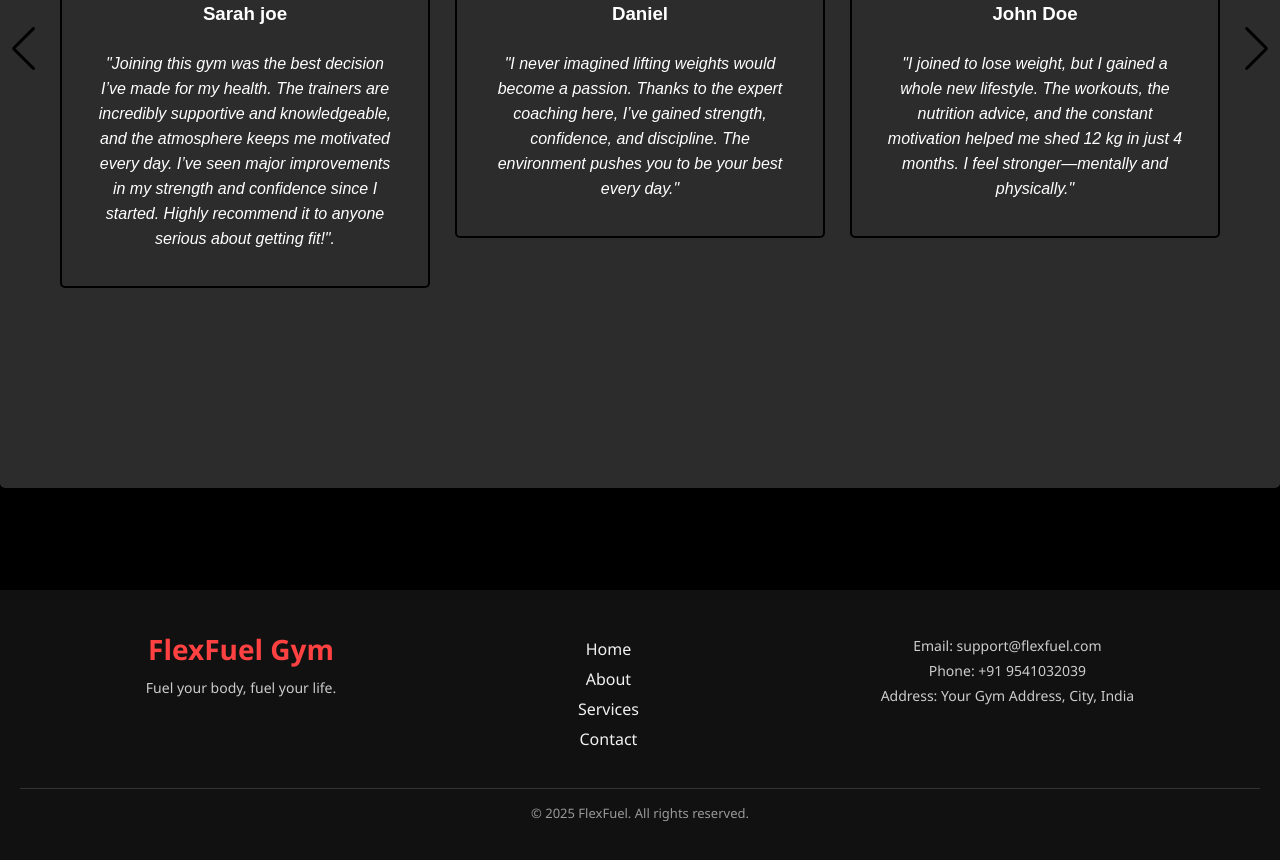
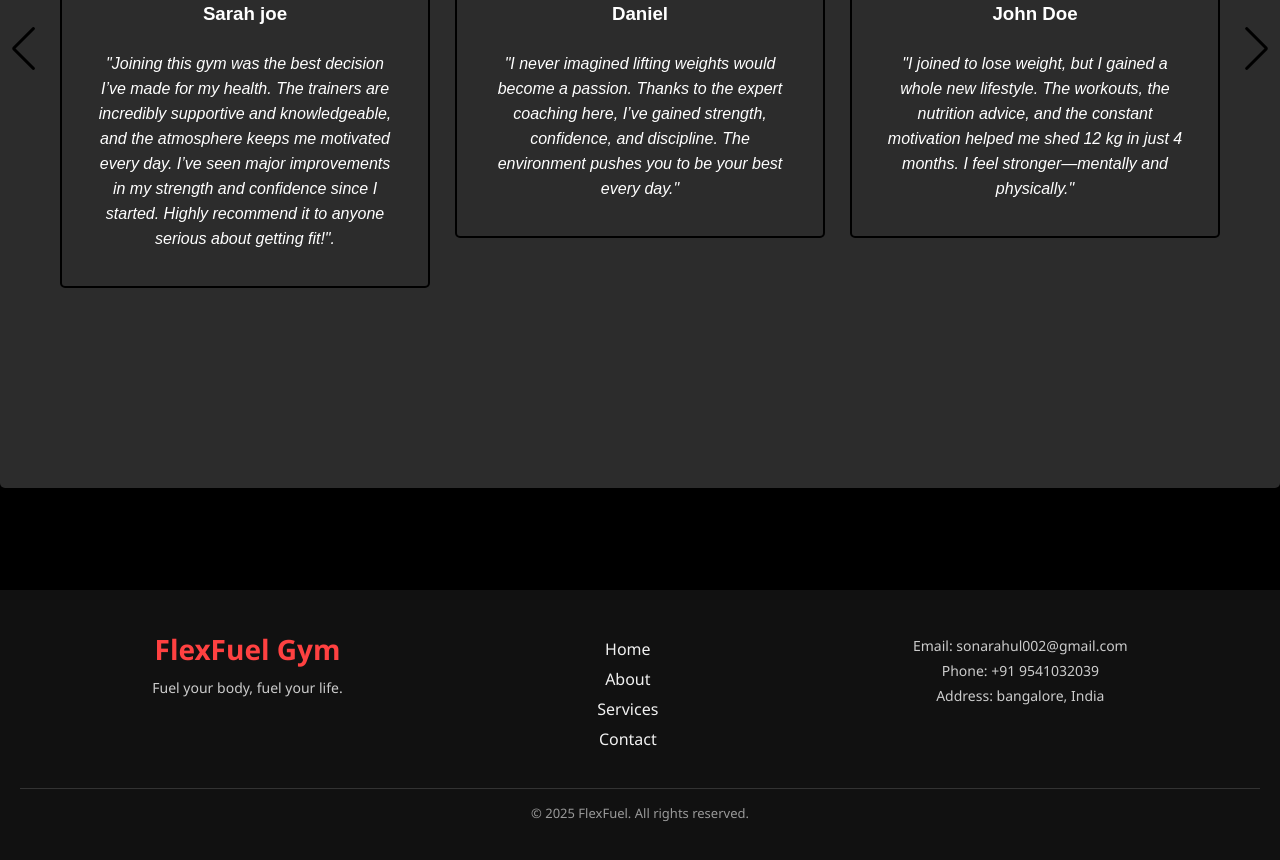
Before and after one commit to RahulSona760/FUELFLEX, a website: page index.html in a window 1280 px wide. Shown: the part 1627-2487 px from the top of the page. Drawn offline with nearby package versions, Linux system fonts and the light colour scheme; no server answers.

Commit message:
code update

```diff
--- a/index.html
+++ b/index.html
@@ -227,9 +227,9 @@
       <a href="#contact">Contact</a>
     </div>
     <div class="footer-contact">
-      <p>Email: support@flexfuel.com</p>
+      <p>Email: sonarahul002@gmail.com</p>
       <p>Phone: +91 9541032039</p>
-      <p>Address: Your Gym Address, City, India</p>
+      <p>Address: bangalore, India</p>
     </div>
   </div>
   <p class="copyright">© 2025 FlexFuel. All rights reserved.</p>
```
Also changed, not shown: contact.html (+1 -1 lines), store.html (+2 -2 lines).
